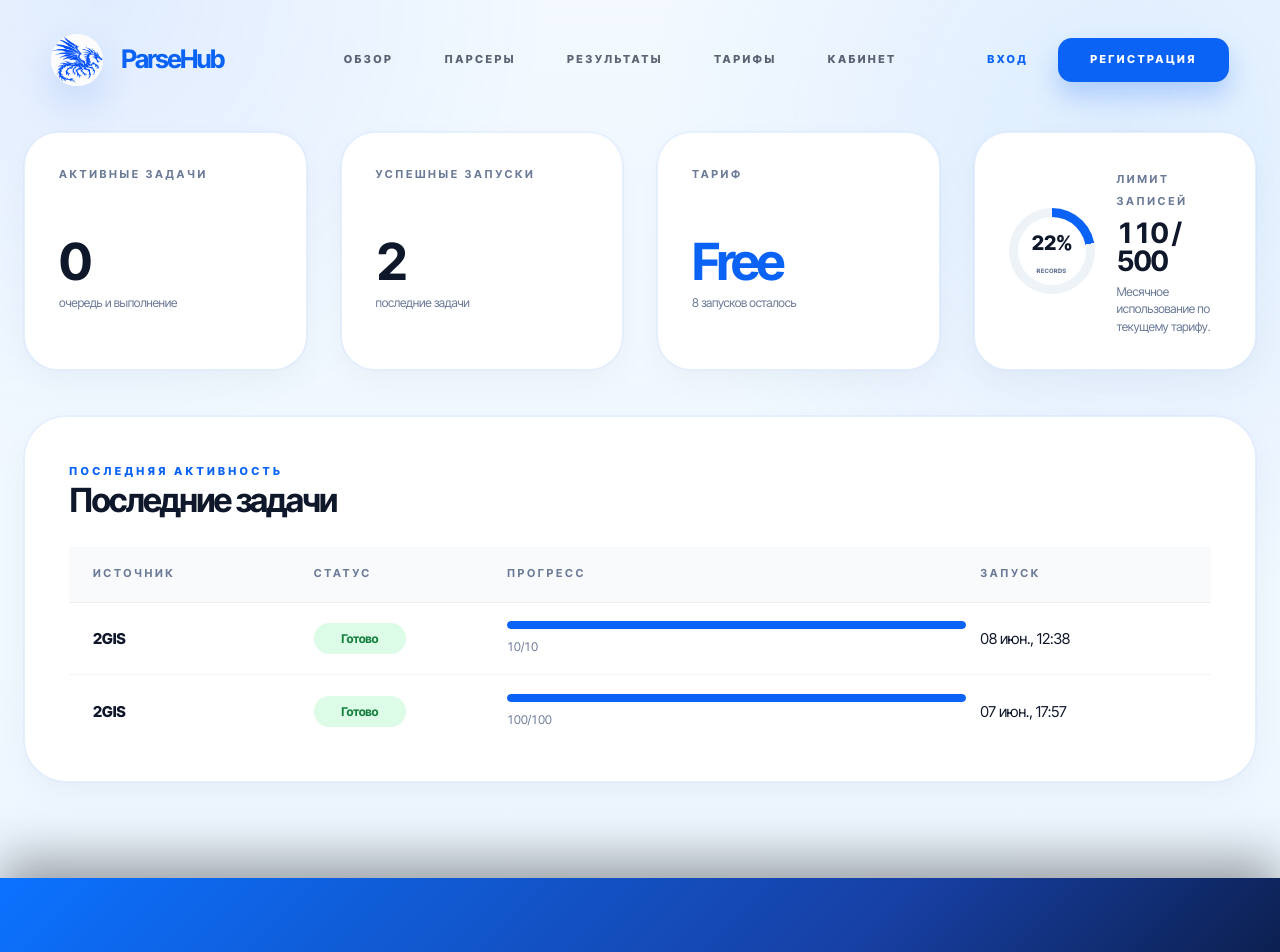
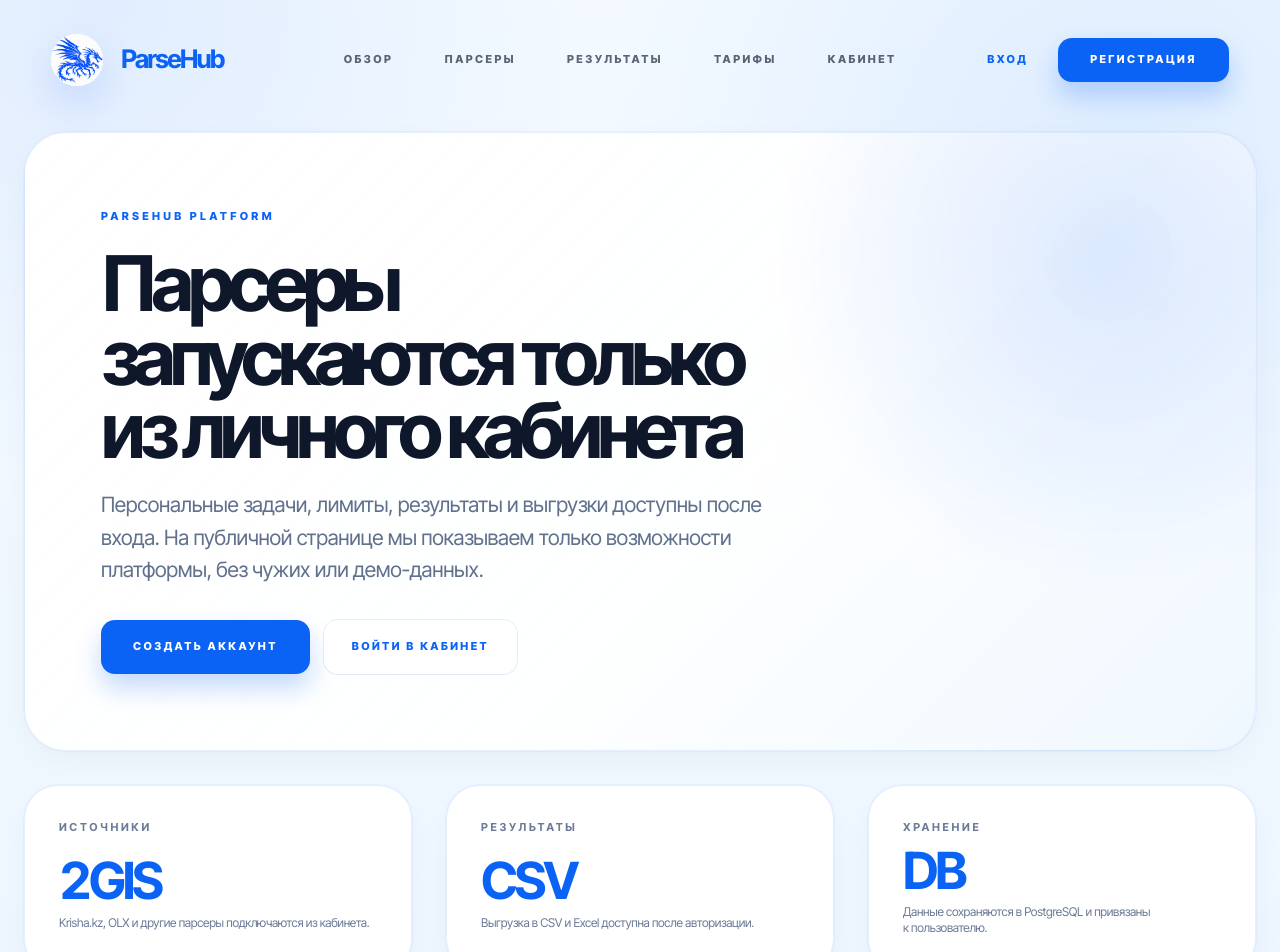
Before and after one commit to Gakonnn/parsers, a Next.js app in the folder frontend/: page / in a window 1280 px wide. Shown: the top 952 px of the page. Built offline with nearby package versions, Linux system fonts and the light colour scheme.

Commit message:
Hide private dashboard data from guests

```diff
--- a/frontend/src/app/globals.css
+++ b/frontend/src/app/globals.css
@@ -2928,6 +2928,76 @@ img {
   border-radius: 0;
 }
 
+.parsehub-guest-hero {
+  display: grid;
+  gap: 22px;
+  margin-bottom: 34px;
+  padding: clamp(34px, 6vw, 76px);
+  border-radius: 42px;
+  background:
+    radial-gradient(circle at 88% 20%, rgba(11, 99, 246, 0.13), transparent 28%),
+    linear-gradient(135deg, #ffffff 0%, rgba(255, 255, 255, 0.9) 58%, rgba(239, 247, 255, 0.92) 100%);
+}
+
+.parsehub-guest-hero h1 {
+  max-width: 820px;
+  margin: 0;
+  color: #0f172a;
+  font-size: clamp(42px, 6vw, 86px);
+  font-weight: 700;
+  line-height: 0.96;
+  letter-spacing: -0.075em;
+  text-wrap: balance;
+}
+
+.parsehub-guest-hero p {
+  max-width: 720px;
+  margin: 0;
+  color: #60708d;
+  font-size: clamp(16px, 1.8vw, 21px);
+  line-height: 1.55;
+  text-wrap: pretty;
+}
+
+.parsehub-guest-actions {
+  display: flex;
+  flex-wrap: wrap;
+  gap: 14px;
+  align-items: center;
+  margin-top: 10px;
+}
+
+.parsehub-guest-actions .parsehub-login-link,
+.parsehub-guest-actions .parsehub-register-link {
+  min-height: 54px;
+}
+
+.parsehub-guest-actions .parsehub-login-link {
+  padding: 0 28px;
+  background: #ffffff;
+  box-shadow: var(--shadow-border);
+}
+
+.parsehub-guest-grid {
+  display: grid;
+  grid-template-columns: repeat(3, minmax(0, 1fr));
+  gap: 34px;
+}
+
+.parsehub-guest-grid .metric-card strong {
+  color: #0b63f6;
+}
+
+.parsehub-empty-row {
+  grid-template-columns: 0.8fr minmax(0, 2fr) !important;
+  color: #6b7a96;
+}
+
+.parsehub-empty-row span:first-child {
+  color: #0f172a;
+  font-weight: 800;
+}
+
 .source-cell {
   color: #0f172a;
   font-size: 15px;
@@ -3319,6 +3389,7 @@ img {
   .dashboard-grid,
   .split-layout,
   .split-layout.wide-left,
+  .parsehub-guest-grid,
   .parsehub-footer {
     grid-template-columns: 1fr;
   }
@@ -3359,9 +3430,14 @@ img {
   .metric-card,
   .usage-card,
   .launcher-card,
-  .panel-card {
+  .panel-card,
+  .parsehub-guest-hero {
     padding: 24px;
     border-radius: 28px;
+  }
+
+  .parsehub-guest-hero h1 {
+    font-size: 40px;
   }
 
   .auth-page {
--- a/frontend/src/app/page.tsx
+++ b/frontend/src/app/page.tsx
@@ -3,7 +3,7 @@
 import Link from "next/link";
 import type { CSSProperties } from "react";
 import { useEffect, useMemo, useState } from "react";
-import { api, getToken } from "@/lib/api";
+import { api, clearToken, getToken } from "@/lib/api";
 import { formatDate, percent } from "@/lib/format";
 import type { ParserJob, UsageSummary } from "@/lib/types";
 
@@ -16,10 +16,7 @@ type HomeTask = {
   date: string;
 };
 
-const fallbackTasks: HomeTask[] = [
-  { id: "demo-1", source: "2GIS", status: "Готово", progress: 100, count: "10/10", date: "08 июн., 12:38" },
-  { id: "demo-2", source: "2GIS", status: "Готово", progress: 100, count: "100/100", date: "07 июн., 17:57" },
-];
+type AuthState = "checking" | "guest" | "user";
 
 function toTask(job: ParserJob): HomeTask {
   const value = percent(job.progress_current, job.progress_total);
@@ -34,27 +31,35 @@ function toTask(job: ParserJob): HomeTask {
 }
 
 export default function HomePage() {
+  const [authState, setAuthState] = useState<AuthState>("checking");
   const [jobs, setJobs] = useState<ParserJob[]>([]);
   const [usage, setUsage] = useState<UsageSummary | null>(null);
 
   useEffect(() => {
-    if (!getToken()) return;
+    if (!getToken()) {
+      setAuthState("guest");
+      return;
+    }
+    setAuthState("user");
     Promise.all([api.jobs(false), api.usage().catch(() => null)])
       .then(([jobsResponse, usageResponse]) => {
         setJobs(jobsResponse.items);
         setUsage(usageResponse);
       })
-      .catch(() => undefined);
+      .catch(() => {
+        clearToken();
+        setAuthState("guest");
+      });
   }, []);
 
-  const tasks = useMemo(() => (jobs.length ? jobs.slice(0, 6).map(toTask) : fallbackTasks), [jobs]);
+  const tasks = useMemo(() => jobs.slice(0, 6).map(toTask), [jobs]);
   const activeJobs = jobs.filter((job) => ["pending", "running"].includes(job.status)).length;
-  const completed = jobs.length ? jobs.filter((job) => job.status === "completed").length : 2;
-  const recordsUsed = usage?.records_used ?? 110;
-  const recordsLimit = usage?.subscription.plan.max_records_per_month ?? 500;
+  const completed = jobs.filter((job) => job.status === "completed").length;
+  const recordsUsed = usage?.records_used ?? 0;
+  const recordsLimit = usage?.subscription.plan.max_records_per_month ?? 0;
   const recordsPercent = percent(recordsUsed, recordsLimit);
-  const planName = usage?.subscription.plan.name || "Free";
-  const jobsRemaining = usage?.jobs_remaining ?? 8;
+  const planName = usage?.subscription.plan.name || "Тариф";
+  const jobsRemaining = usage?.jobs_remaining ?? 0;
 
   return (
     <div className="parsehub-shell parsehub-public-shell">
@@ -79,6 +84,8 @@ export default function HomePage() {
       </header>
 
       <main className="parsehub-main">
+        {authState === "user" ? (
+          <>
             <section className="dashboard-grid">
               <article className="metric-card metric-neutral">
                 <span>Активные задачи</span>
@@ -123,7 +130,8 @@ export default function HomePage() {
                     <span>Прогресс</span>
                     <span>Запуск</span>
                   </div>
-              {tasks.map((task) => (
+                  {tasks.length ? (
+                    tasks.map((task) => (
                       <div className="table-row" key={task.id}>
                         <span className="source-cell">{task.source}</span>
                         <span><span className="status-pill status-completed">{task.status}</span></span>
@@ -133,10 +141,51 @@ export default function HomePage() {
                         </span>
                         <span>{task.date}</span>
                       </div>
-              ))}
+                    ))
+                  ) : (
+                    <div className="table-row parsehub-empty-row">
+                      <span>Пока нет запусков</span>
+                      <span>После первого парсинга здесь появится история задач.</span>
+                    </div>
+                  )}
                 </div>
               </div>
             </section>
+          </>
+        ) : (
+          <>
+            <section className="panel-card parsehub-guest-hero">
+              <span className="eyebrow">ParseHub Platform</span>
+              <h1>Парсеры запускаются только из личного кабинета</h1>
+              <p>
+                Персональные задачи, лимиты, результаты и выгрузки доступны после входа.
+                На публичной странице мы показываем только возможности платформы, без чужих или демо-данных.
+              </p>
+              <div className="parsehub-guest-actions">
+                <Link className="parsehub-register-link" href="/register">Создать аккаунт</Link>
+                <Link className="parsehub-login-link" href="/login">Войти в кабинет</Link>
+              </div>
+            </section>
+
+            <section className="parsehub-guest-grid">
+              <article className="metric-card metric-neutral">
+                <span>Источники</span>
+                <strong>2GIS</strong>
+                <small>Krisha.kz, OLX и другие парсеры подключаются из кабинета.</small>
+              </article>
+              <article className="metric-card metric-neutral">
+                <span>Результаты</span>
+                <strong>CSV</strong>
+                <small>Выгрузка в CSV и Excel доступна после авторизации.</small>
+              </article>
+              <article className="metric-card metric-neutral">
+                <span>Хранение</span>
+                <strong>DB</strong>
+                <small>Данные сохраняются в PostgreSQL и привязаны к пользователю.</small>
+              </article>
+            </section>
+          </>
+        )}
       </main>
 
       <footer className="parsehub-footer">
```
Lines whose indentation alone changed are shown as unchanged.
